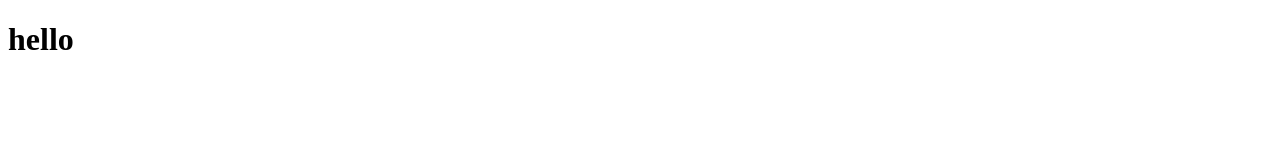
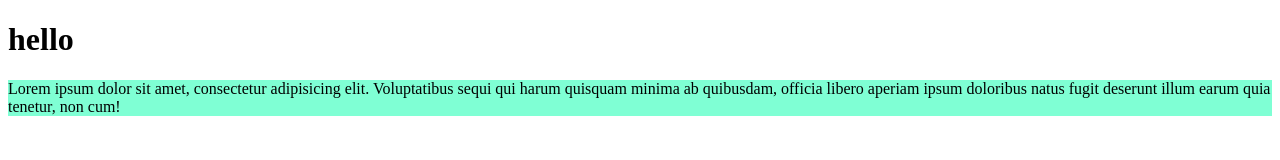
Before and after one commit to Munna8383/my-first-git-repo, a plain HTML site: page index.html in a window 1280 px wide. Drawn offline with Linux system fonts and the light colour scheme.

Commit message:
added paraagraph

```diff
--- a/index.html
+++ b/index.html
@@ -4,11 +4,14 @@
     <meta charset="UTF-8">
     <meta name="viewport" content="width=device-width, initial-scale=1.0">
     <title>github</title>
+    <link rel="stylesheet" href="new.css">
 </head>
 <body>
     <h1>hello
 
     </h1>
 
+    <p>Lorem ipsum dolor sit amet, consectetur adipisicing elit. Voluptatibus sequi qui harum quisquam minima ab quibusdam, officia libero aperiam ipsum doloribus natus fugit deserunt illum earum quia tenetur, non cum!</p>
+
 </body>
 </html>
--- /dev/null
+++ b/new.css
@@ -0,0 +1,3 @@
+p{
+    background-color: aquamarine;
+}
```
